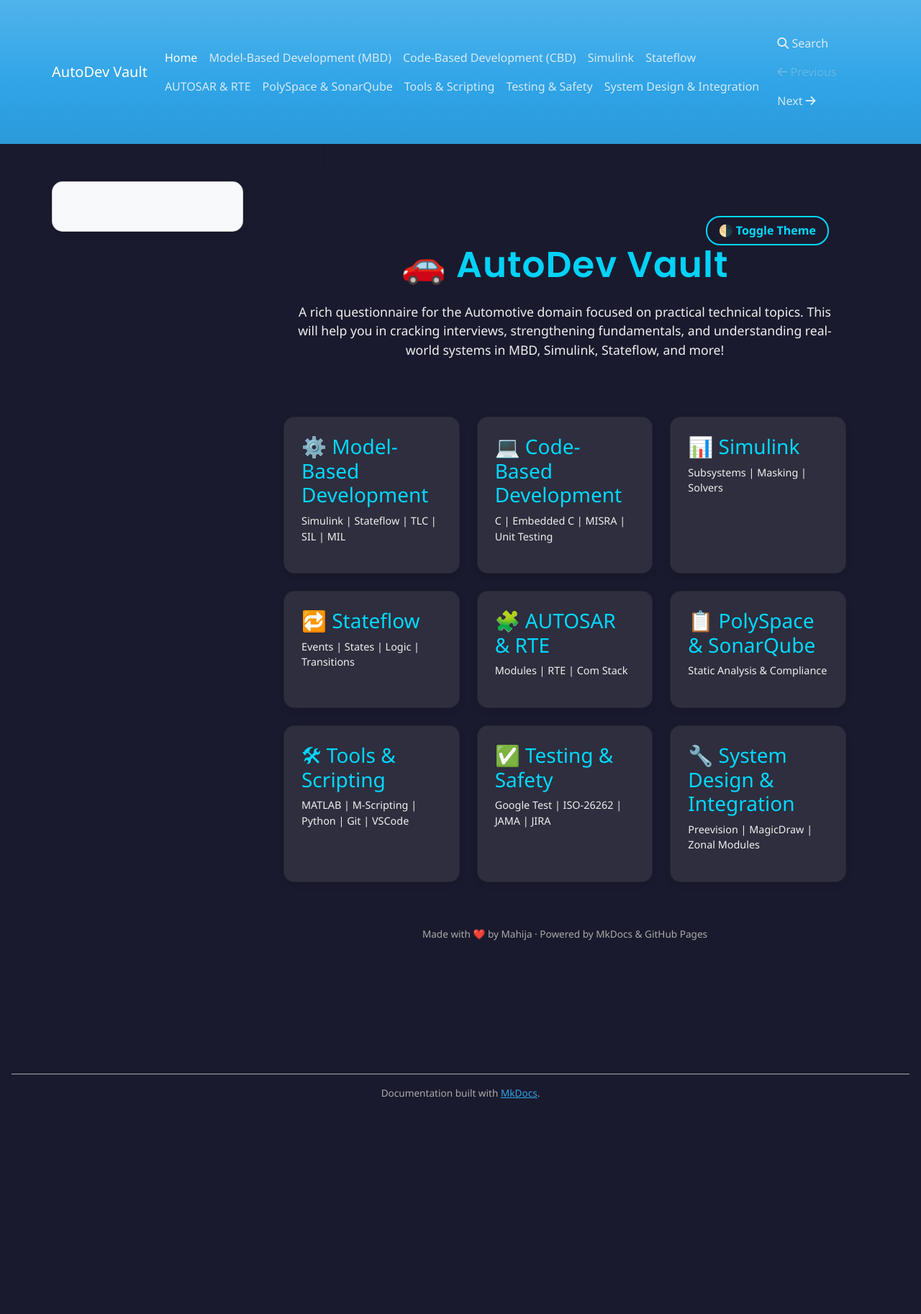
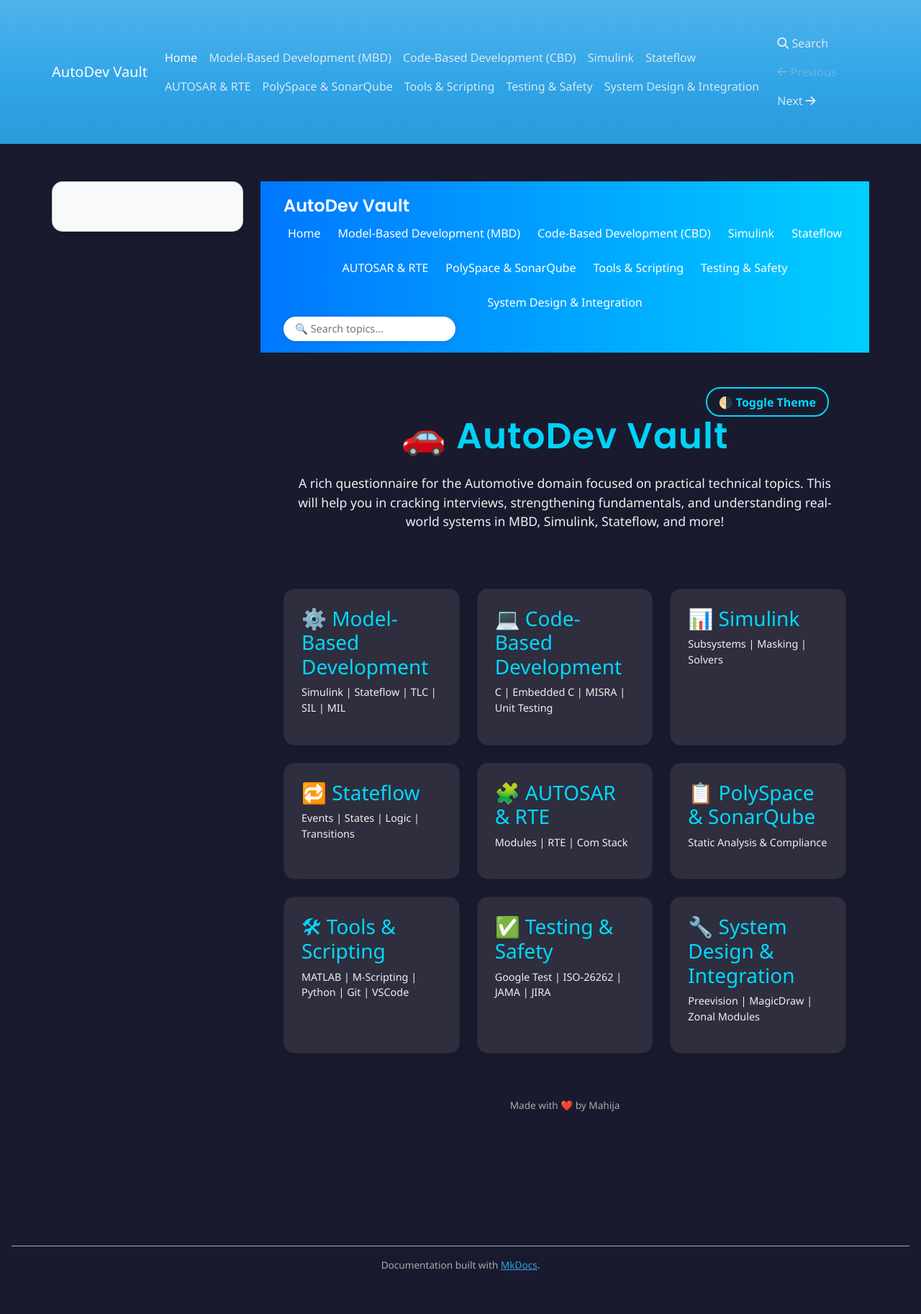
Before and after one commit to Mahija07/Automotive_MBD_questionnaire, an MkDocs documentation site: the page built from docs/index.md, in a window 1280 px wide. Shown: the whole page at 72% size. Built offline with MkDocs 1.6.1, drawn with Linux system fonts in a browser that asks for light colours; nearby versions of some CDN libraries; before the commit the page ends 1588 px from its top, so only the background shows below that; part of the change alters nothing that is shown.

Commit message:
Updated toolbar

```diff
--- a/docs/index.md
+++ b/docs/index.md
@@ -40,6 +40,60 @@
       transition: background-color 0.3s ease, color 0.3s ease;
     }
 
+    nav {
+      background: linear-gradient(to right, #0077ff, #00cfff);
+      padding: 1rem 2rem;
+      display: flex;
+      align-items: center;
+      justify-content: space-between;
+      flex-wrap: wrap;
+    }
+
+    .nav-left {
+      font-family: 'Poppins', sans-serif;
+      font-size: 1.5rem;
+      font-weight: bold;
+      color: white;
+      display: flex;
+      align-items: center;
+    }
+
+    .nav-links {
+      display: flex;
+      gap: 1.5rem;
+      flex-wrap: wrap;
+      justify-content: center;
+      margin-top: 0.5rem;
+    }
+
+    .nav-links a {
+      color: white;
+      text-decoration: none;
+      font-weight: 500;
+      font-size: 1rem;
+      transition: all 0.3s ease;
+    }
+
+    .nav-links a:hover {
+      text-decoration: underline;
+      transform: scale(1.05);
+    }
+
+    .search-box {
+      display: flex;
+      align-items: center;
+      margin-top: 0.5rem;
+    }
+
+    .search-box input {
+      padding: 0.4rem 1rem;
+      border-radius: 20px;
+      border: none;
+      font-size: 0.9rem;
+      outline: none;
+      box-shadow: 0 0 5px rgba(0,0,0,0.2);
+    }
+
     .container {
       max-width: 1200px;
       margin: 0 auto;
@@ -61,14 +115,8 @@
     }
 
     @keyframes pulse {
-      from {
-        transform: scale(1);
-        opacity: 0.8;
-      }
-      to {
-        transform: scale(1.05);
-        opacity: 1;
-      }
+      from { transform: scale(1); opacity: 0.8; }
+      to { transform: scale(1.05); opacity: 1; }
     }
 
     header p {
@@ -137,6 +185,25 @@
   </style>
 </head>
 <body>
+  <nav>
+    <div class="nav-left">AutoDev Vault</div>
+    <div class="nav-links">
+      <a href="index.html">Home</a>
+      <a href="mbd.md">Model-Based Development (MBD)</a>
+      <a href="cbd.md">Code-Based Development (CBD)</a>
+      <a href="simulink.md">Simulink</a>
+      <a href="stateflow.md">Stateflow</a>
+      <a href="autsar.md">AUTOSAR & RTE</a>
+      <a href="polyspace.md">PolySpace & SonarQube</a>
+      <a href="tools.md">Tools & Scripting</a>
+      <a href="testing.md">Testing & Safety</a>
+      <a href="system.md">System Design & Integration</a>
+    </div>
+    <div class="search-box">
+      <input type="text" placeholder="🔍 Search topics..." />
+    </div>
+  </nav>
+
   <div class="container">
     <header>
       <div class="logo">🚗 AutoDev Vault</div>
@@ -157,7 +224,7 @@
     </section>
 
     <footer>
-      Made with ❤️ by Mahija · Powered by MkDocs & GitHub Pages
+      Made with ❤️ by Mahija
     </footer>
   </div>
 
```
